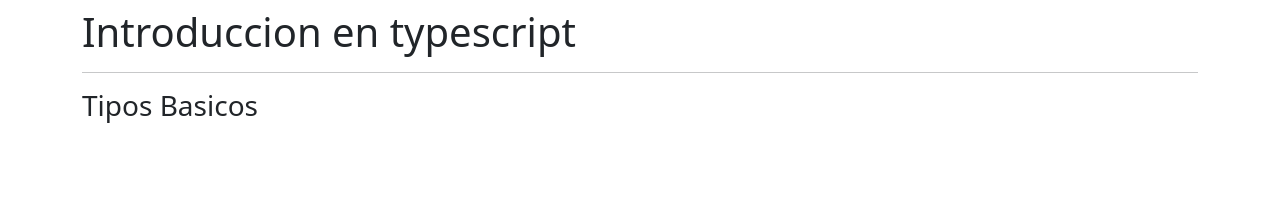
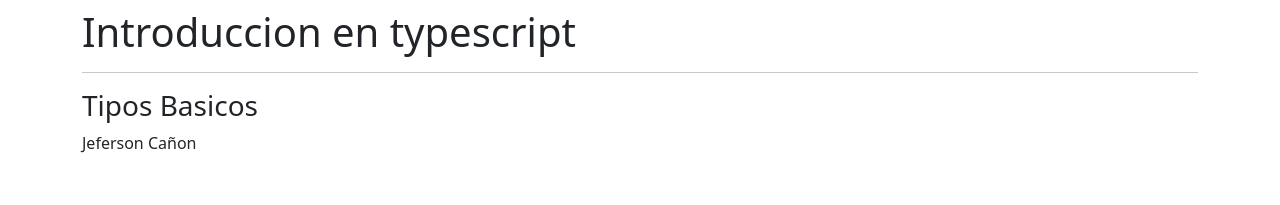
Before and after one commit to JeferProgramer/React-Native, a React (Create React App) app in the folder 01-reforzamiento/: page / in a window 1280 px wide. Shown: the top 205 px of the page. Built offline with nearby package versions, Linux system fonts and the light colour scheme.

Commit message:
feat add types in typescript

```diff
--- a/01-reforzamiento/src/typescript/TiposBosicos.tsx
+++ b/01-reforzamiento/src/typescript/TiposBosicos.tsx
@@ -1,9 +1,13 @@
 import React from 'react'
 
 const TiposBosicos = () => {
+
+  let nombre: string | number = "Jeferson Cañon"
+
   return (
     <div>
       <h3>Tipos Basicos</h3>
+      {nombre}
     </div>
   )
 }
```
